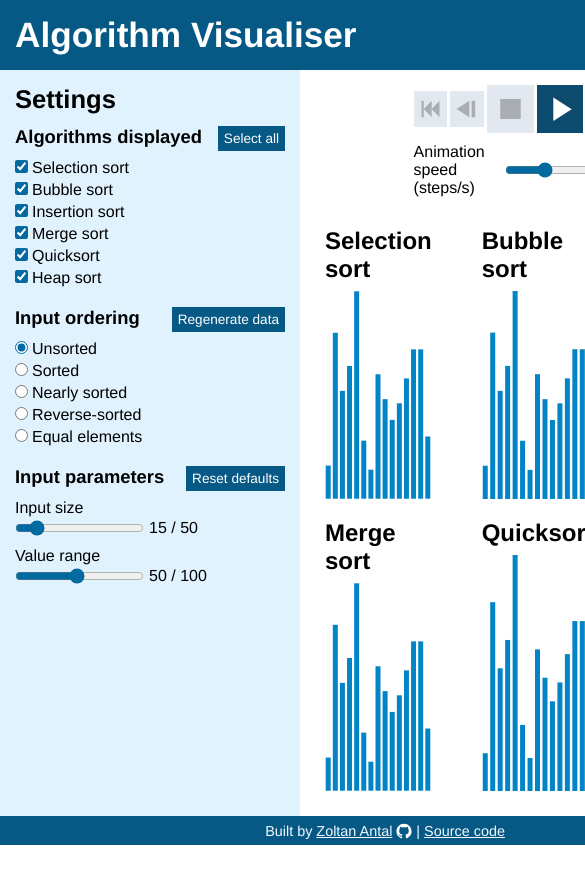
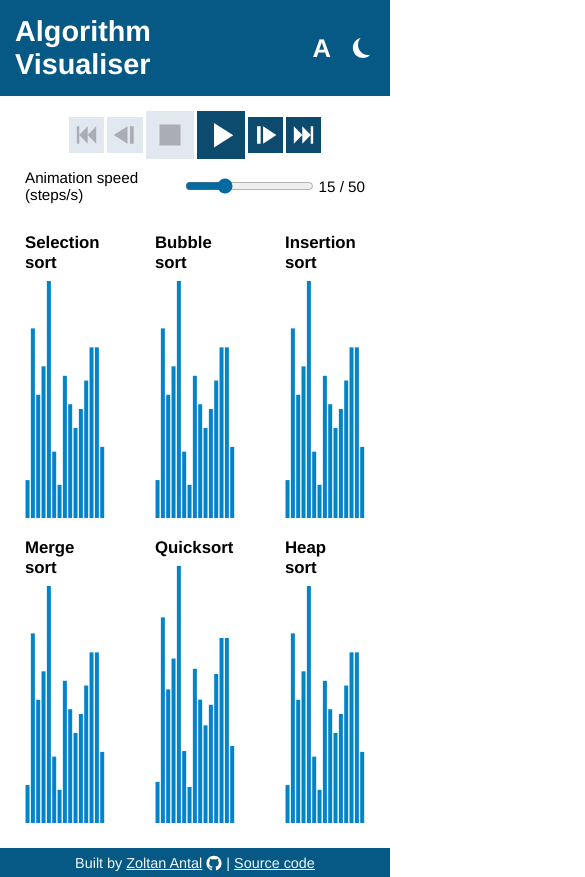
Before and after one commit to zoltan-antal/algorithm-visualiser, a React (Vite) app: page / in a window 390 px wide. Shown: the top 877 px of the page, 585 px wide, since content can reach past the window. Before the commit the page ends 845 px from the top, so only its background shows below. Built offline with nearby package versions, Linux system fonts and the light colour scheme.

Commit message:
Add initial mobile mode

```diff
--- a/src/App.css
+++ b/src/App.css
@@ -128,6 +128,13 @@ input[type='range'] {
     display: block;
     transform: translate(-50%, 110%) scale(1);
   }
+
+  @media only screen and (max-width: 768px) {
+    &::after {
+      width: min-content;
+      text-wrap: wrap;
+    }
+  }
 }
 
 #root {
@@ -139,4 +146,11 @@ input[type='range'] {
     "header header"
     "aside main"
     "footer footer";
+
+  @media only screen and (max-width: 768px) {
+    grid-template-columns: 1fr;
+    grid-template-areas: 'header'
+      'main'
+      'footer';
+  }
 }
--- a/src/components/Aside/index.css
+++ b/src/components/Aside/index.css
@@ -86,4 +86,8 @@ aside {
       }
     }
   }
+
+  @media only screen and (max-width: 768px) {
+    display: none;
+  }
 }
--- a/src/components/Header/index.css
+++ b/src/components/Header/index.css
@@ -5,6 +5,7 @@ header {
   flex-direction: row;
   justify-content: space-between;
   align-items: center;
+  gap: 30px;
 
   background-color: var(--dark-background);
   padding: 15px 15px;
@@ -14,6 +15,10 @@ header {
 
     a {
       color: var(--white-text);
+    }
+
+    @media only screen and (max-width: 768px) {
+      font-size: 1.8rem;
     }
   }
 
@@ -30,15 +35,21 @@ header {
       filter: invert(100%) sepia(100%) saturate(0%) hue-rotate(305deg) brightness(102%) contrast(102%);
     }
 
-    button#high-contrast-mode-button {
+    button {
       border: none;
       background-color: transparent;
       display: flex;
+      flex-direction: row;
+      justify-content: space-between;
+      align-items: center;
 
+      &#high-contrast-mode-button {
         div {
           color: white;
           font-size: 1.6rem;
           font-weight: bold;
+          text-align: center;
+          vertical-align: middle;
         }
 
         &.on {
@@ -48,6 +59,7 @@ header {
 
           div {
             color: yellow;
+          }
         }
       }
     }
@@ -121,5 +133,21 @@ header {
         }
       }
     }
+
+    #dark-mode-button {
+      display: none;
+    }
+
+    @media only screen and (max-width: 768px) {
+      #dark-mode-switch {
+        display: none;
+      }
+
+      #dark-mode-button {
+        display: inline-block;
+      }
+
+      gap: 20px;
     }
   }
+}
--- a/src/components/Header/index.tsx
+++ b/src/components/Header/index.tsx
@@ -84,6 +84,21 @@ const Header = ({
           </label>
           <img src={darkModeIcon} alt="dark mode" />
         </div>
+        <div id="dark-mode-button">
+          <button
+            data-tooltip={`${darkMode ? 'Light' : 'Dark'} mode`}
+            onClick={() => {
+              setDarkMode((val) => !val);
+              localStorage.setItem(
+                'algorithmVisualiserDarkMode',
+                JSON.stringify(!darkMode)
+              );
+            }}
+          >
+            {darkMode && <img src={lightModeIcon} alt="light mode" />}
+            {!darkMode && <img src={darkModeIcon} alt="dark mode" />}
+          </button>
+        </div>
       </nav>
     </header>
   );
--- a/src/components/Main/VisualisationControls.css
+++ b/src/components/Main/VisualisationControls.css
@@ -70,6 +70,11 @@
           flex-grow: 1;
         }
       }
+
+      @media only screen and (max-width: 768px) {
+        /* display: none; */
+        font-size: 0.95rem;
+      }
     }
   }
 
@@ -83,5 +88,14 @@
     align-items: flex-end;
 
     font-size: 0.95rem;
+
+    @media only screen and (max-width: 768px) {
+      display: none;
+    }
+  }
+
+  @media only screen and (max-width: 768px) {
+    grid-template-columns: 1fr;
+    grid-template-areas: "controls";
   }
 }
--- a/src/components/Main/VisualisationDisplay.css
+++ b/src/components/Main/VisualisationDisplay.css
@@ -26,6 +26,15 @@
       /* &:has(.placing)~.chart .recharts-wrapper {
         background-color: honeydew;
       } */
+
+      @media only screen and (max-width: 768px) {
+        font-size: 0.7rem;
+        width: min-content;
+
+        .placing {
+          display: none;
+        }
+      }
     }
 
     .chart {
--- a/src/components/Slider/index.css
+++ b/src/components/Slider/index.css
@@ -11,5 +11,9 @@
     justify-content: flex-end;
     align-items: center;
     gap: 5px;
+
+    .value {
+      text-wrap: nowrap;
+    }
   }
 }
--- a/src/components/Slider/index.tsx
+++ b/src/components/Slider/index.tsx
@@ -34,7 +34,7 @@ const Slider = ({
           onChange={(e) => handleChange(Number(e.target.value))}
           disabled={disabled}
         />
-        <p>
+        <p className="value">
           {value} {units} / {max} {units}
         </p>
       </div>
```
Lines whose indentation alone changed are shown as unchanged.
